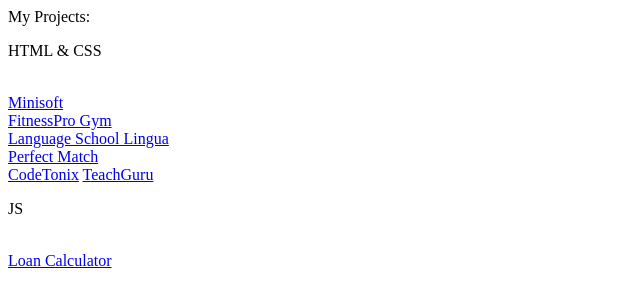
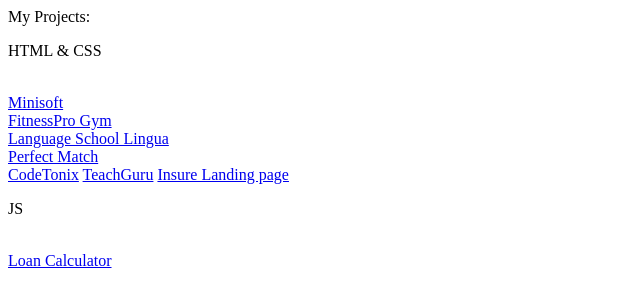
Before and after one commit to jovanamarceta/jovanamarceta.github.io, a plain HTML site: page index.html in a window 1280 px wide. Shown: the whole page, without its empty margins (0-640 px from the left). Drawn offline with Linux system fonts and the light colour scheme.

Commit message:
Update index.html

```diff
--- a/index.html
+++ b/index.html
@@ -7,6 +7,7 @@ My Projects: <br>
 <a href="jovanamarceta.github.io/PerfectMatch/">Perfect Match</a> <br>
 <a href="jovanamarceta.github.io/CodeTonix/pocetna.html">CodeTonix</a>
 <a href="https://jovanamarceta.github.io/TeachGuru/index.html">TeachGuru</a>
+<a href="jovanamarceta.github.io/InsureLandingPage/app/index.html"> Insure Landing page</a>
 
 <p>JS</p> <br>
 <a href="jovanamarceta.github.io/3.LoanCalculator/">Loan Calculator</a>
```
